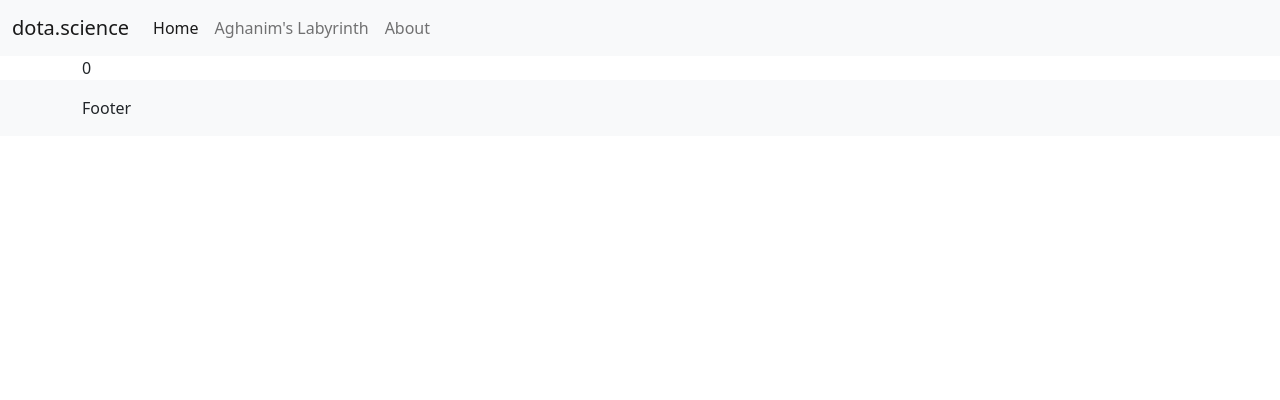
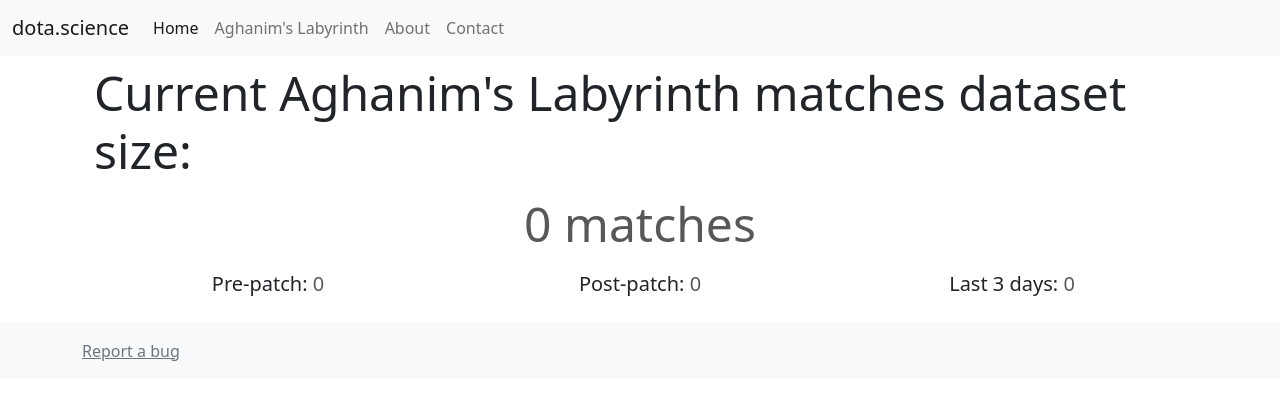
Before and after one commit to yu-lily/dota-flask-app, a Flask app: page / in a window 1280 px wide. Shown: the top 400 px of the page. Run offline with Flask 2, Linux system fonts and the light colour scheme; data that the repository does not hold is empty; some libraries are stand-ins or nearby versions.

Commit message:
Add pre-post patch time windows, style changes

```diff
--- a/app.py
+++ b/app.py
@@ -1,6 +1,7 @@
 from flask import Flask, render_template, request
 from flask_caching import Cache
 import json
+import psycopg2.extras
 
 from dotenv import load_dotenv
 import os
@@ -11,6 +12,7 @@
 app = Flask(__name__)
 db = SQLClient()
 cur = db.cur
+dict_cur = db.conn.cursor(cursor_factory=psycopg2.extras.DictCursor)
 conn = db.conn
 
 config = {
@@ -20,7 +22,6 @@
 app.config.from_mapping(config)
 cache = Cache(app)
 
-
 with open('heroes.json', 'r') as f:
     heroes = json.load(f)
     #ATTRIBUTES = ['str', 'agi', 'int']
@@ -28,46 +29,84 @@
     for attribute in heroes.keys():
         all_heroes.extend(heroes[attribute])
 
+
+@cache.memoize(timeout=60)
+def get_num_matches():
+    match_counts = {}
+    cur.execute(f"SELECT COUNT(*) FROM matches;")
+    conn.commit()
+    match_counts['total'] = cur.fetchall()[0][0]
+
+    cur.execute(f"SELECT COUNT(*) FROM matches m WHERE m.startdatetime > (CURRENT_DATE - INTERVAL '3 days');")
+    conn.commit()
+    match_counts['3d'] = cur.fetchall()[0][0]
+
+    cur.execute(f"SELECT COUNT(*) FROM matches m WHERE m.startdatetime < to_timestamp(1642542300);")
+    conn.commit()
+    match_counts['prepatch'] = cur.fetchall()[0][0]
+
+    cur.execute(f"SELECT COUNT(*) FROM matches m WHERE m.startdatetime > to_timestamp(1642542300);")
+    conn.commit()
+    match_counts['postpatch'] = cur.fetchall()[0][0]
+
+    return match_counts
+
 @app.route("/")
 def index():
-    cur.execute(f"SELECT COUNT(*) FROM matches;")
-    conn.commit()
+    match_counts = get_num_matches()
 
-    return render_template("index.html", num_matches = cur.fetchall())
+    return render_template("index.html", match_counts=match_counts)
 
 @app.route("/about")
 def about():
     return render_template("about.html")
 
+@app.route("/contact")
+def contact():
+    return render_template("contact.html")
 
-print(all_heroes)
 
 @app.route("/aghs/")
 def aghs_index():
     return render_template("aghs.html", heroes=heroes)
 
+
+
 @cache.memoize(timeout=60)
-def get_hero_data(table_name, hero_name):
+def get_ability_data(table_name, hero_name):
     cur.execute(f"SELECT * FROM {table_name} WHERE icon LIKE '%{hero_name}%' LIMIT 100;")
     conn.commit()
     return cur.description, cur.fetchall()
 
+@cache.memoize(timeout=60)
+def get_hero_data(table_name, hero_name):
+    dict_cur.execute(f"SELECT * FROM {table_name} WHERE shortname LIKE '{hero_name}' LIMIT 100;")
+    conn.commit()
+
+    return dict_cur.fetchone()
+
 @app.route(f"/aghs/hero/<hero_name>")
 def hero_table(hero_name):
-    time_window = request.args.get('time', default = 'all', type = str)
-    tables = {
-        "all": "abilityagg",
-        "3days": "abilityagg_3d",
-        "prepatch": "abilityagg_prepatch",
-        "postpatch": "abilityagg_postpatch",
-        }
-    table_name = tables[time_window]
-
     if hero_name not in all_heroes:
         return "Invalid hero"
+
+
+    time_window = request.args.get('time', default = 'all', type = str)
+    table_suffixes = {
+        "all": "",
+        "3days": "_3d",
+        "prepatch": "_prepatch",
+        "postpatch": "_postpatch",
+        }
+    ab_table = "abilityagg" + table_suffixes.get(time_window, '')
+    hero_table = "heroagg" + table_suffixes.get(time_window, '')
+
+    hero_info = get_hero_data(hero_table, hero_name)
+
+
     if hero_name == "sand_king":
         hero_name = "sandking"
 
-    cols, rows = get_hero_data(table_name, hero_name)
+    cols, rows = get_ability_data(ab_table, hero_name)
 
-    return render_template("aghs_hero.html", cols=cols, rows=rows, hero_name=hero_name)
+    return render_template("aghs_hero.html", cols=cols, rows=rows, hero_info=hero_info, active_page=time_window)
--- a/static/styles.css
+++ b/static/styles.css
@@ -41,3 +41,8 @@
 strong{
     color: #585858
 }
+
+.tooltip-text{
+    border-bottom: 1px dotted #999;
+    text-decoration: none;
+}
--- a/templates/about.html
+++ b/templates/about.html
@@ -3,4 +3,4 @@
 
 {% block nav_about %}active{% endblock %}
 
-{% block body %}<img src=/static/mori.jpg class="center">{% endblock %}
+{% block body %}<img src=/static/mori.jpg class="d-flex justify-content-center">{% endblock %}
--- a/templates/aghs.html
+++ b/templates/aghs.html
@@ -8,7 +8,7 @@
     <div class="heroes">
         {% for attribute in heroes.keys() %}
         <div class="hero-attribute-section">
-            <div class="attribute-heading">{{attribute}}</div>
+            <div class="attribute-heading h5">{{ attribute }}</div>
             <div class="hero-section">
             {% for hero in heroes[attribute] %}
                 <a href=hero/{{hero}}>
--- /dev/null
+++ b/templates/contact.html
@@ -0,0 +1,6 @@
+{% extends "layout.html" %}
+{% block title %}Contact{% endblock %}
+
+{% block nav_contact %}active{% endblock %}
+
+{% block body %}<img src=/static/mori_comp.jpg class="center">{% endblock %}
--- a/templates/index.html
+++ b/templates/index.html
@@ -3,4 +3,19 @@
 
 {% block nav_home %}active{% endblock %}
 
-{% block body %}{{num_matches[0][0]}}{% endblock %}
+{% block body %}
+<div class="container my-2">
+    <div class="row">
+        <div class="col-12 d-flex justify-content-center"><p class="display-5">Current Aghanim's Labyrinth matches dataset size: </p></div>
+        <div class="col-12 d-flex justify-content-center"><p class="display-5"><strong>{{ match_counts['total'] }} matches</strong></p></div>
+    </div>
+    <div class="row">
+        <div class="col-4 d-flex justify-content-center"><p class="lead">Pre-patch: <strong>{{ match_counts['prepatch'] }}</strong></p></div>
+        <div class="col-4 d-flex justify-content-center"><p class="lead">Post-patch: <strong>{{ match_counts['postpatch'] }}</strong></p></div>
+        <div class="col-4 d-flex justify-content-center"><p class="lead">Last 3 days: <strong>{{ match_counts['3d'] }}</strong></p></div>
+
+
+    </div>
+</div>
+
+{% endblock %}
--- a/templates/layout.html
+++ b/templates/layout.html
@@ -13,7 +13,9 @@
         <script src="https://cdn.jsdelivr.net/npm/bootstrap@5.1.3/dist/js/bootstrap.bundle.min.js" integrity="sha384-ka7Sk0Gln4gmtz2MlQnikT1wXgYsOg+OMhuP+IlRH9sENBO0LRn5q+8nbTov4+1p" crossorigin="anonymous"></script>
         <link rel="stylesheet" href="/static/styles.css" />
         <title>{% block title %}{% endblock %} - dota.science</title>
-        <link rel="stylesheet" type="text/css" href="https://cdn.datatables.net/v/dt/dt-1.11.3/datatables.min.css"/>
+        <!--<link rel="stylesheet" type="text/css" href="https://cdn.datatables.net/v/dt/dt-1.11.3/datatables.min.css"/>-->
+        <link rel="stylesheet" type="text/css" href="https://cdn.datatables.net/1.11.3/css/dataTables.bootstrap5.min.css"/>
+
         <script src="https://ajax.googleapis.com/ajax/libs/jquery/3.1.0/jquery.min.js"></script>
         <script type="text/javascript" src="https://cdn.datatables.net/v/dt/dt-1.11.3/datatables.min.js"></script>
 
@@ -43,6 +45,7 @@
                   <a class="nav-link {% block nav_home %}{% endblock %}" aria-current="page" href="/">Home</a>
                   <a class="nav-link {% block nav_aghs %}{% endblock %}" href="/aghs">Aghanim's Labyrinth</a>
                   <a class="nav-link {% block nav_about %}{% endblock %}" href="/about">About</a>
+                  <a class="nav-link {% block nav_contact %}{% endblock %}" href="/contact">Contact</a>
                 </div>
               </div>
             </div>
@@ -55,7 +58,7 @@
             </div>
         </main>
         <footer class="footer mt-auto py-3 bg-light">
-          <div class="container">Footer</div>
+          <div class="container"><a href="/contact" class="text-muted">Report a bug</a></div>
         </footer>
     </body>
 </html>
```
Also changed, not shown: templates/aghs_hero.html (+27 -6 lines), static/mori_comp.jpg (added).
